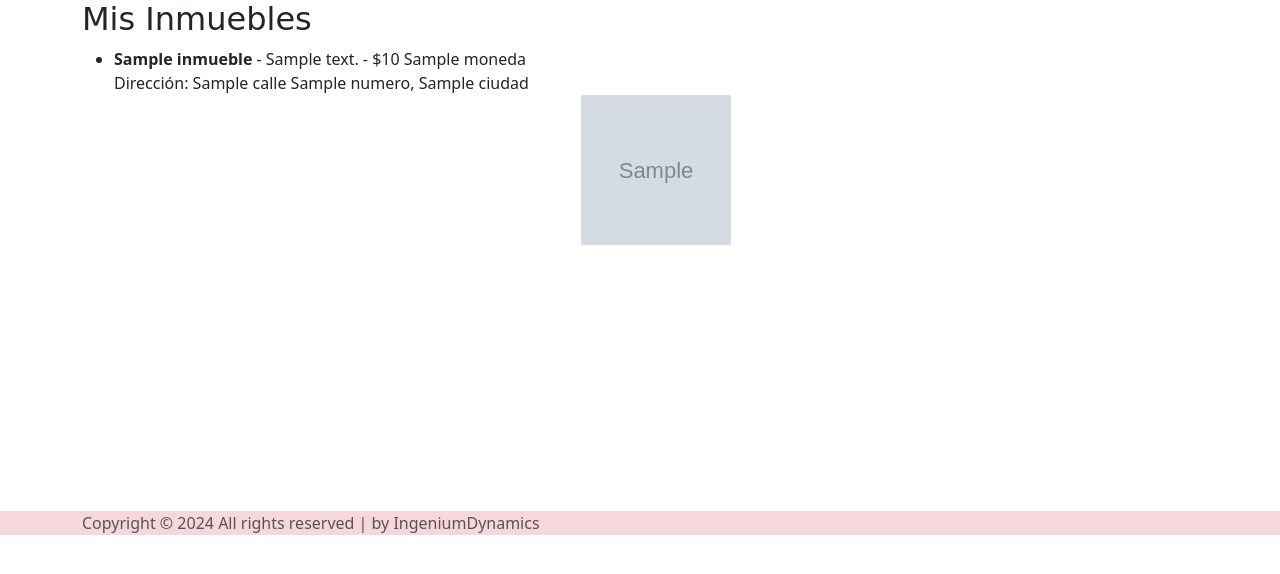
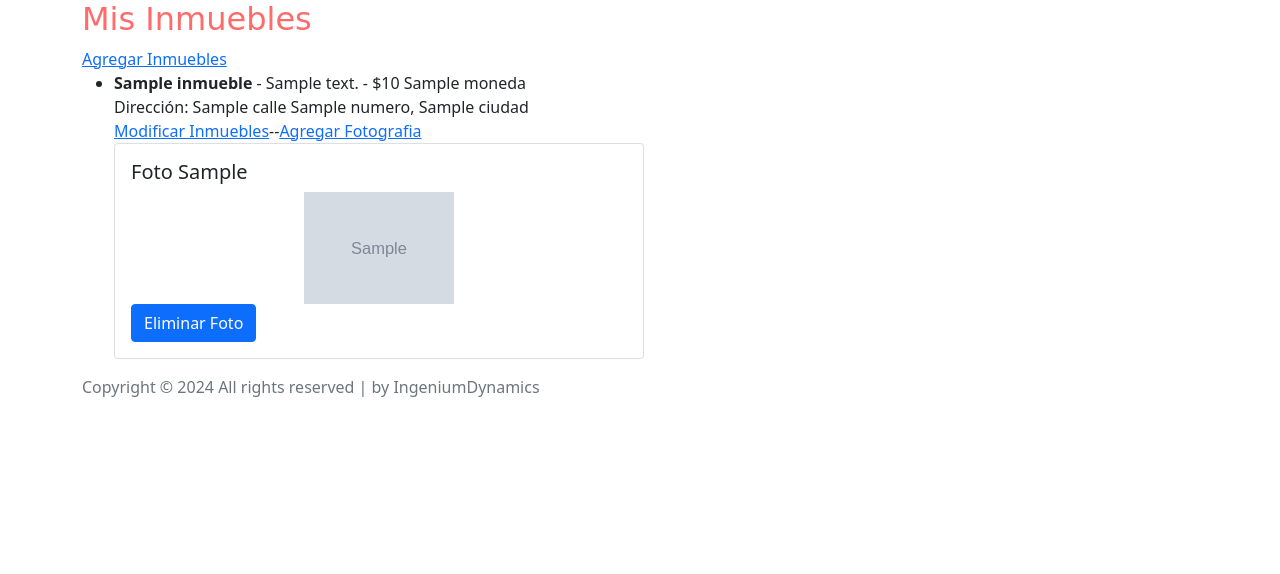
Before and after one commit to Cy5k0/rentings, a Django app: template proyecto_inmuebles/gestion_inmuebles/templates/propiedades.html in a window 1280 px wide. Shown: the part 191-765 px from the top of the page. Run offline with Django 3.2, Linux system fonts and the light colour scheme; the template is opened without the code that fills it: most values are stand-ins (such as "Sample title", 1, 10 or a date in 2020); grey boxes marked "Sample" are stand-in pictures; some libraries are stand-ins or nearby versions.

Commit message:
listar propiedades

```diff
--- a/proyecto_inmuebles/gestion_inmuebles/templates/propiedades.html
+++ b/proyecto_inmuebles/gestion_inmuebles/templates/propiedades.html
@@ -2,39 +2,61 @@
 {% load static %}
 
 {% block content %}
-<script src="https://ajax.googleapis.com/ajax/libs/jquery/3.5.1/jquery.min.js"></script>
-<link rel="stylesheet" href="https://cdnjs.cloudflare.com/ajax/libs/bootstrap/5.3.0/css/bootstrap.min.css">
+
 
 
 <h2>Mis Inmuebles</h2>
+<a href="">Agregar Inmuebles</a>
 <ul>
     {% for item in inmuebles_con_imagenes %}
     <li>
         <strong>{{ item.inmueble.nombre }}</strong> - {{ item.inmueble.descripcion }} - ${{ item.inmueble.precio }} {{ item.inmueble.moneda }}
         <br>
         Dirección: {{ item.inmueble.calle }} {{ item.inmueble.numero }}, {{ item.inmueble.ciudad.nombre }}
-
+        <br><a href="">Modificar Inmuebles</a>--<a href="">Agregar Fotografia</a>
         <!-- Carrusel de imágenes en miniatura -->
         {% if item.imagenes %}
-        <div id="carousel-{{ forloop.counter }}" class="carousel slide" data-bs-ride="carousel" >
+            <div class="row">
+
+                {% for imagen in item.imagenes %}
+                    <!-- para manipular un contador de elementos y saber donde agregar fila-->
+                    {% if forloop.counter0|divisibleby:4 and not forloop.first %}
+                        </div><div class="row">
+                    {% endif %}
+                    <div class="col-sm-6 mb-3 mb-sm-0">
+                    <div class="card">
+                        <div class="card-body">
+                        <h5 class="card-title">Foto {{ i }}</h5>
+                        <img id="prop-min" src="{{ imagen.imagen.url }}" class="d-block w-auto"  alt="Imagen de {{ item.inmueble.nombre }}">
+                        <a href="#" class="btn btn-primary">Eliminar Foto</a>
+                        </div>
+                    </div>
+                    </div>
+
+                {% endfor %}
+
+            </div>
+
+<!--
+        <div id="carousel-{ { forloop.counter }}" class="carousel slide" data-bs-ride="carousel" >
             <div class="carousel-inner">
-                {% for imagen in item.imagenes %}
+                { % for imagen in item.imagenes % }
                 <div class="carousel-item  {% if forloop.first %}active{% endif %}" data-bs-interval="3000">
-                    <!--{ { imagen.imagen.url } }-->
-                    <!--<img id="prop_min" src="{ { imagen.imagen.url } }" class="d-block w-100" alt="Imagen de { { item.inmueble.nombre } }">-->
-                    <img id="prop-min" src="{{ imagen.imagen.url }}" class="d-block w-auto"  alt="Imagen de {{ item.inmueble.nombre }}">
+                    <!- -{ { imagen.imagen.url } }- ->
+                    <!- -<img id="prop_min" src="{ { imagen.imagen.url } }" class="d-block w-100" alt="Imagen de { { item.inmueble.nombre } }">- ->
+                    <img id="prop-min" src="{ { imagen.imagen.url }}" class="d-block w-auto"  alt="Imagen de {{ item.inmueble.nombre }}">
                 </div>
-                {% endfor %}
+                { % endfor % }
             </div>
-            <button class="carousel-control-prev" type="button" data-bs-target="#carousel-{{ forloop.counter }}" data-bs-slide="prev">
+            <button class="carousel-control-prev" type="button" data-bs-target="#carousel-{ { forloop.counter } }" data-bs-slide="prev">
                 <span class="carousel-control-prev-icon" aria-hidden="true"></span>
                 <span class="visually-hidden">Previous</span>
             </button>
-            <button class="carousel-control-next" type="button" data-bs-target="#carousel-{{ forloop.counter }}" data-bs-slide="next">
+            <button class="carousel-control-next" type="button" data-bs-target="#carousel-{ { forloop.counter } }" data-bs-slide="next">
                 <span class="carousel-control-next-icon" aria-hidden="true"></span>
                 <span class="visually-hidden">Next</span>
             </button>
-        </div>
+        </div>-->
         {% else %}
         <p>Imágenes no disponibles</p>
         {% endif %}
@@ -42,6 +64,5 @@
     {% endfor %}
 </ul>
 
-<script src="https://cdnjs.cloudflare.com/ajax/libs/bootstrap/5.3.0/js/bootstrap.bundle.min.js"></script>
 
 {% endblock %}
```
